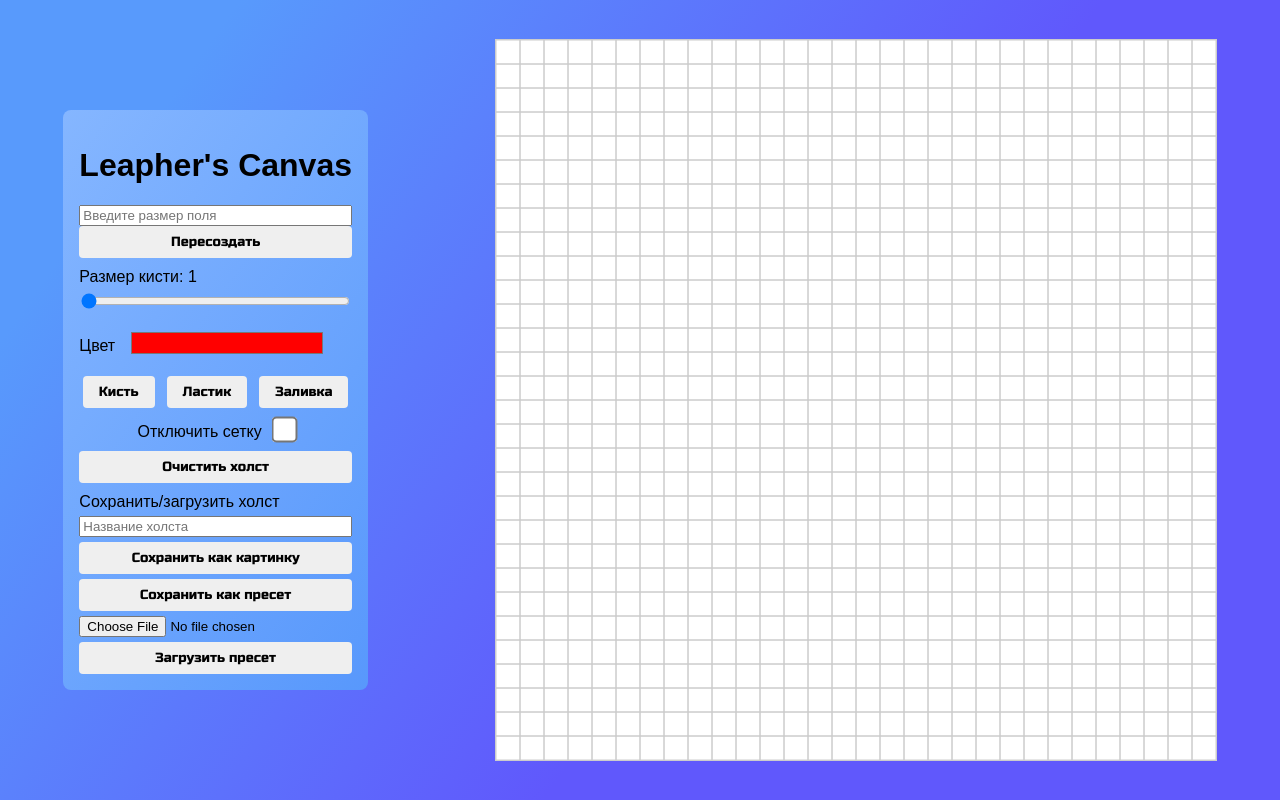
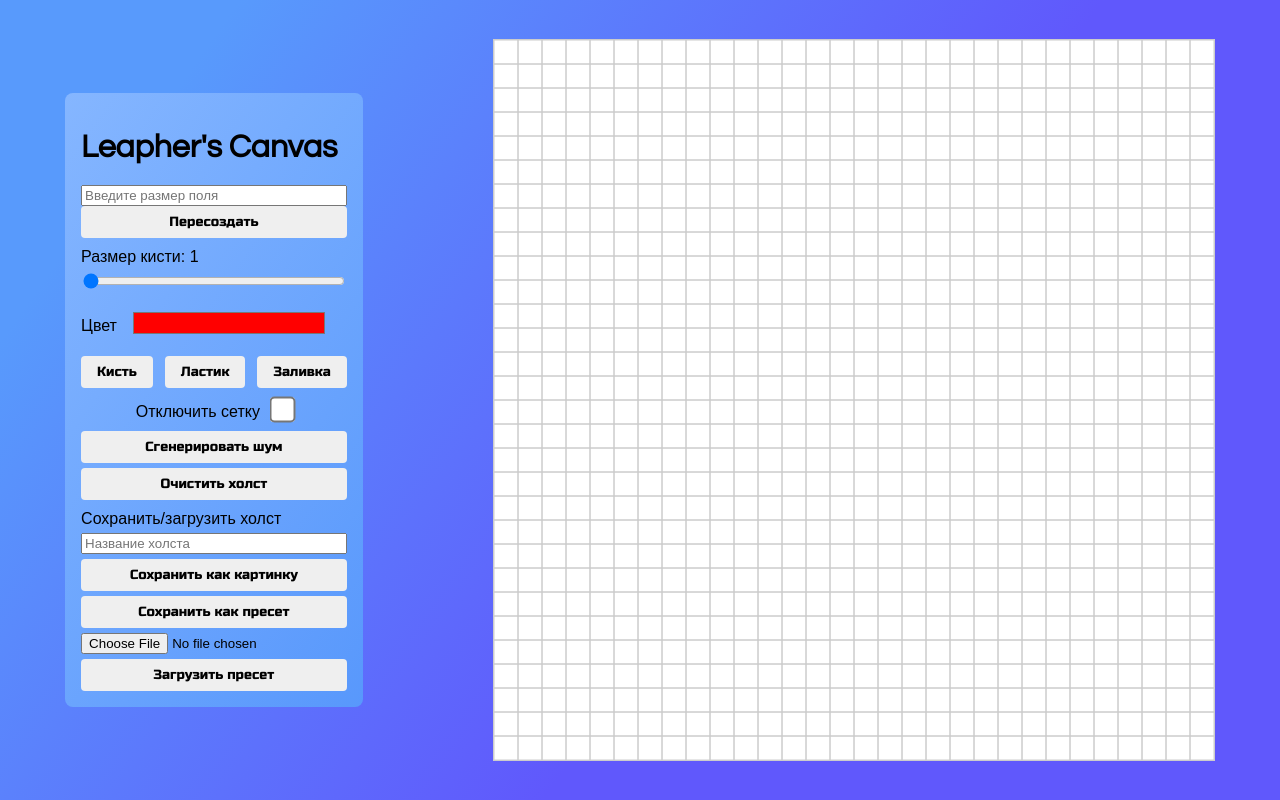
Before and after one commit to Leapher/leapher-canvas, a website built with Vite: page index.html in a window 1280 px wide. Built offline with nearby package versions, Linux system fonts and the light colour scheme; a script that the page names is missing.

Commit message:
Update index.html

```diff
--- a/index.html
+++ b/index.html
@@ -10,7 +10,7 @@
 <body>
   <div class="fbox">
     <div class ="tool-panel">
-      <h1>Leapher's Canvas</h1>
+      <h1 style="font-family: Questrial;"><b>Leapher's Canvas</b></h1>
       <input type="number" id="size-input" class="size-input" placeholder="Введите размер поля">
       <button id="reset-button">Пересоздать</button>
       <label for="brush-size" id="brush-label"></label>
@@ -30,8 +30,9 @@
         <label for="grid-toggle">Отключить сетку</label>
         <input type="checkbox" id="grid-toggle" class="grid-toggle">
       </div>
+      <button id="generate-noise">Сгенерировать шум</button>
       <button id="clear-button">Очистить холст</button>
-      <label for="save-button">Сохранить/загрузить холст</label>
+      <label for="name-input">Сохранить/загрузить холст</label>
       <input type="text" id="name-input" class="name-input" placeholder="Название холста">
       <button id="save-button">Сохранить как картинку</button>
       <button id="save-preset">Сохранить как пресет</button>
```
